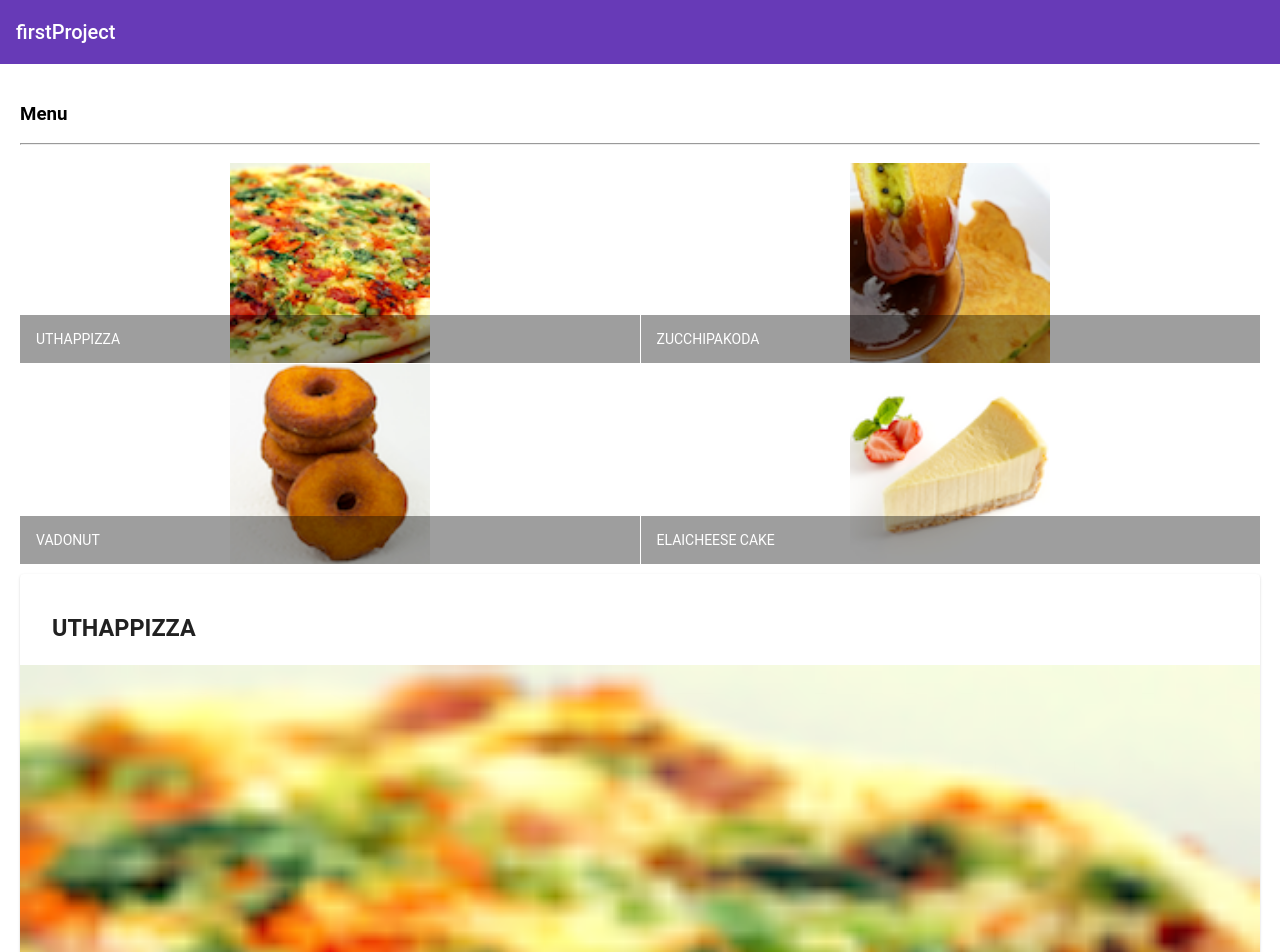
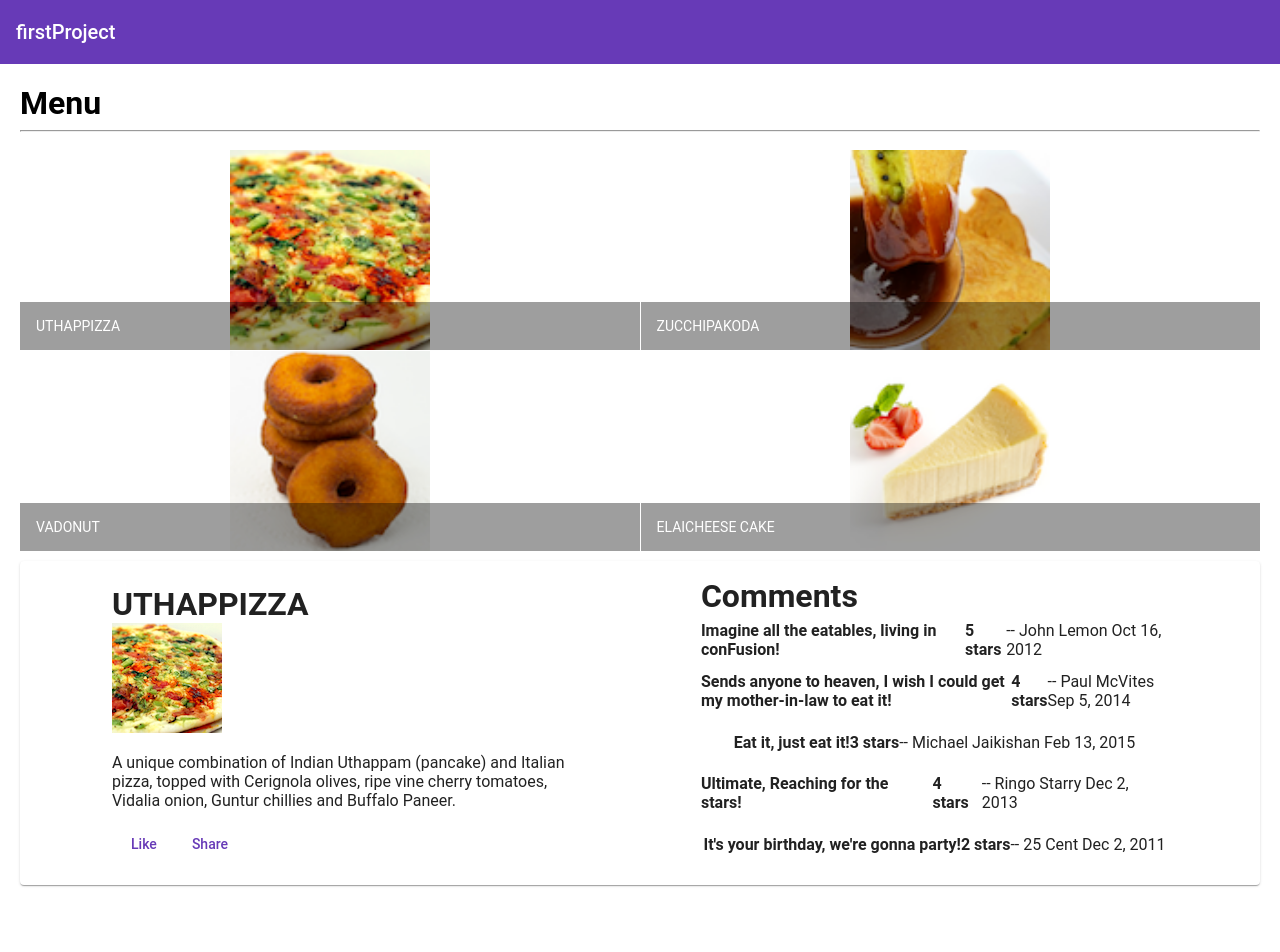
Before and after one commit to AhmedSo3da/conFusin_angular, an Angular app: page / in a window 1280 px wide. Shown: the top 952 px of the page. After the commit the page ends 905 px from the top, so only its background shows below. Built offline with nearby package versions, Linux system fonts and the light colour scheme.

Commit message:
ass1 but alignment problem

```diff
--- a/src/app/app.module.ts
+++ b/src/app/app.module.ts
@@ -10,11 +10,13 @@
 import { MatGridListModule } from '@angular/material/grid-list';
 import { MatCardModule } from '@angular/material/card';
 import { MatButtonModule } from '@angular/material/button';
+import { DishdetailComponent } from './dishdetail/dishdetail.component';
 
 @NgModule({
   declarations: [
     AppComponent,
-    MenuComponent
+    MenuComponent,
+    DishdetailComponent
   ],
   imports: [
     BrowserModule,
--- /dev/null
+++ b/src/app/dishdetail/dishdetail.component.html
@@ -0,0 +1,28 @@
+<mat-card>
+  <div class="container"
+    fxLayout="row"
+    fxLayout.sm="column"
+    fxLayout.xs="column"
+    fxLayoutAlign.gt-md="space-around center"
+    fxLayoutGap="10px"
+    fxLayoutGap.xs="0">
+
+    <div fxFlex="40">
+      <h1>{{dish.name | uppercase}}</h1>
+      <img src={{dish.image}} alt={{dish.name}}>
+      <p>{{dish.description}}</p>
+      <button mat-button color="primary">Like</button>
+      <button mat-button color="primary">Share</button>
+    </div>
+    <div fxFlex="40">
+      <h1>Comments</h1>
+      <mat-grid-list cols="1" rowHeight="50px">
+        <mat-grid-tile *ngFor="let comm of dish.comments">
+            <h4> {{comm.comment}} </h4>
+            <h4>{{comm.rating}} stars</h4>
+            <p>-- {{comm.author}} {{comm.date | date}} </p>
+        </mat-grid-tile>
+      </mat-grid-list>
+    </div>
+  </div>
+</mat-card>
--- /dev/null
+++ b/src/app/dishdetail/dishdetail.component.ts
@@ -0,0 +1,59 @@
+import { Component, OnInit } from '@angular/core';
+
+const DISH = {
+  id: '0',
+  name: 'Uthappizza',
+  image: '/assets/images/uthappizza.png',
+  category: 'mains',
+  featured: true,
+  label: 'Hot',
+  price: '4.99',
+  // tslint:disable-next-line:max-line-length
+  description: 'A unique combination of Indian Uthappam (pancake) and Italian pizza, topped with Cerignola olives, ripe vine cherry tomatoes, Vidalia onion, Guntur chillies and Buffalo Paneer.',
+  comments: [
+       {
+           rating: 5,
+           comment: 'Imagine all the eatables, living in conFusion!',
+           author: 'John Lemon',
+           date: '2012-10-16T17:57:28.556094Z'
+       },
+       {
+           rating: 4,
+           comment: 'Sends anyone to heaven, I wish I could get my mother-in-law to eat it!',
+           author: 'Paul McVites',
+           date: '2014-09-05T17:57:28.556094Z'
+       },
+       {
+           rating: 3,
+           comment: 'Eat it, just eat it!',
+           author: 'Michael Jaikishan',
+           date: '2015-02-13T17:57:28.556094Z'
+       },
+       {
+           rating: 4,
+           comment: 'Ultimate, Reaching for the stars!',
+           author: 'Ringo Starry',
+           date: '2013-12-02T17:57:28.556094Z'
+       },
+       {
+           rating: 2,
+           comment: 'It\'s your birthday, we\'re gonna party!',
+           author: '25 Cent',
+           date: '2011-12-02T17:57:28.556094Z'
+       }
+   ]
+};
+
+@Component({
+  selector: 'app-dishdetail',
+  templateUrl: './dishdetail.component.html',
+  styleUrls: ['./dishdetail.component.scss']
+})
+export class DishdetailComponent implements OnInit {
+
+  dish = DISH;
+  constructor() { }
+
+  ngOnInit() {
+  }
+}
--- a/src/app/menu/menu.component.html
+++ b/src/app/menu/menu.component.html
@@ -3,7 +3,7 @@
   fxLayoutGap="10px">
   <div fxFlex>
     <div>
-      <h3>Menu</h3>
+      <h1>Menu</h1>
       <hr>
     </div>
   </div>
@@ -17,21 +17,5 @@
       </mat-grid-tile>
     </mat-grid-list>
   </div>
-  <div fxFlex *ngIf="selectedthing">
-    <mat-card>
-      <mat-card-header>
-        <mat-card-title>
-          <h3>{{selectedthing.name | uppercase}}</h3>
-        </mat-card-title>
-      </mat-card-header>
-      <img mat-card-image src={{selectedthing.image}} alt={{selectedthing.name}}>
-      <mat-card-content>
-        <p>{{selectedthing.description}}</p>
-      </mat-card-content>
-      <mat-card-actions>
-        <button mat-button>LIKE</button>
-        <button mat-button>SHARE</button>
-      </mat-card-actions>
-    </mat-card>
-  </div>
+ <app-dishdetail></app-dishdetail>
 </div>
--- a/src/styles.scss
+++ b/src/styles.scss
@@ -13,3 +13,6 @@
   margin: 20px;
   display:flex;
 }
+h1{
+  margin: 0;
+}
```
Also changed, not shown: src/app/dishdetail/dishdetail.component.scss (added), 1 other file (tests, documents, lock files or other folders).
